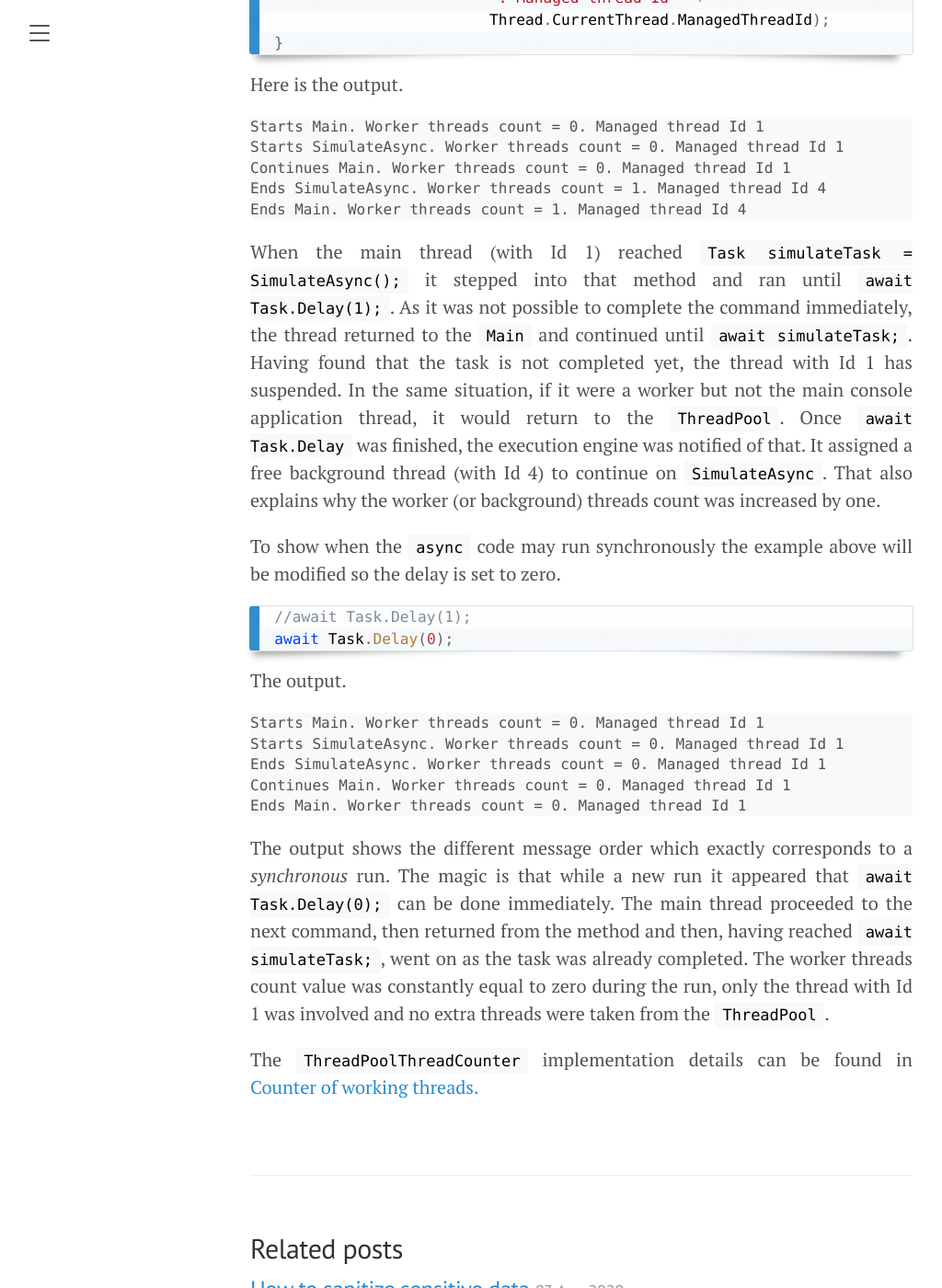
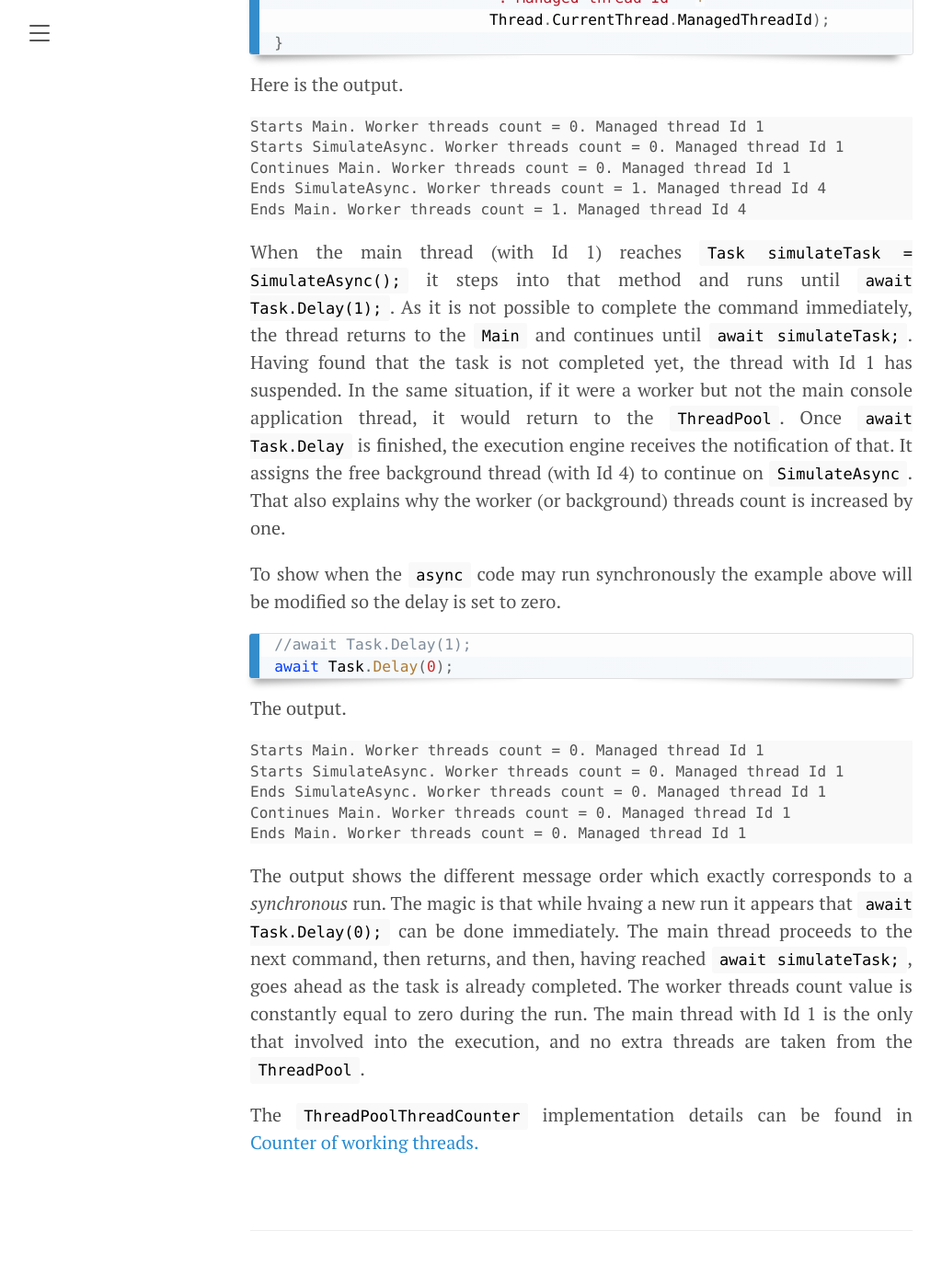
Before and after one commit to akovanev/kovanev.github.io, a Jekyll site: the page built from _posts/2020-07-29-When-async-code-becomes-sync.md, in a window 1280 px wide and 1400 px high, scrolled down 1208 px. Shown: the whole window at 92% size, without its empty margins (8-1032 px from the left). Built offline with Jekyll 4.4.1, drawn with Linux system fonts in a browser that asks for light colours.

Commit message:
text fix

```diff
--- a/_posts/2020-07-29-When-async-code-becomes-sync.md
+++ b/_posts/2020-07-29-When-async-code-becomes-sync.md
@@ -52,8 +52,8 @@ Continues Main. Worker threads count = 0. Managed thread Id 1
 Ends SimulateAsync. Worker threads count = 1. Managed thread Id 4
 Ends Main. Worker threads count = 1. Managed thread Id 4</code></pre>
 
-When the main thread (with Id 1) reached <code>Task simulateTask = SimulateAsync();</code> it stepped into that method and ran until <code>await Task.Delay(1);</code>. As it was not possible to complete the command immediately, the thread returned to the <code>Main</code> and continued until <code>await simulateTask;</code>. Having found that the task is not completed yet, the thread with Id 1 has suspended. In the same situation, if it were a worker but not the main console application thread, it would return to the <code>ThreadPool</code>.
-Once <code>await Task.Delay</code> was finished, the execution engine was notified of that. It assigned a free background thread (with Id 4) to continue on <code>SimulateAsync</code>. That also explains why the worker (or background) threads count was increased by one.
+When the main thread (with Id 1) reaches <code>Task simulateTask = SimulateAsync();</code> it steps into that method and runs until <code>await Task.Delay(1);</code>. As it is not possible to complete the command immediately, the thread returns to the <code>Main</code> and continues until <code>await simulateTask;</code>. Having found that the task is not completed yet, the thread with Id 1 has suspended. In the same situation, if it were a worker but not the main console application thread, it would return to the <code>ThreadPool</code>.
+Once <code>await Task.Delay</code> is finished, the execution engine receives the notification of that. It assigns the free background thread (with Id 4) to continue on <code>SimulateAsync</code>. That also explains why the worker (or background) threads count is increased by one.
 
  To show when the <code>async</code> code may run synchronously the example above will be modified so the delay is set to zero.
  <pre><code class="language-cs">//await Task.Delay(1);
@@ -66,6 +66,6 @@ Ends SimulateAsync. Worker threads count = 0. Managed thread Id 1
 Continues Main. Worker threads count = 0. Managed thread Id 1
 Ends Main. Worker threads count = 0. Managed thread Id 1</code></pre>
 
-The output shows the different message order which exactly corresponds to a *synchronous* run. The magic is that while a new run it appeared that <code>await Task.Delay(0);</code> can be done immediately. The main thread proceeded to the next command, then returned from the method and then, having reached <code>await simulateTask;</code>, went on as the task was already completed. The worker threads count value was constantly equal to zero during the run, only the thread with Id 1 was involved and no extra threads were taken from the <code>ThreadPool</code>.
+The output shows the different message order which exactly corresponds to a *synchronous* run. The magic is that while hvaing a new run it appears that <code>await Task.Delay(0);</code> can be done immediately. The main thread proceeds to the next command, then returns, and then, having reached <code>await simulateTask;</code>, goes ahead as the task is already completed. The worker threads count value is constantly equal to zero during the run. The main thread with Id 1 is the only that involved into the execution, and no extra threads are taken from the <code>ThreadPool</code>.
 
  The <code>ThreadPoolThreadCounter</code> implementation details can be found in <a href="/2020/07/29/Counter-of-working-threads">Counter of working threads.</a>
```
